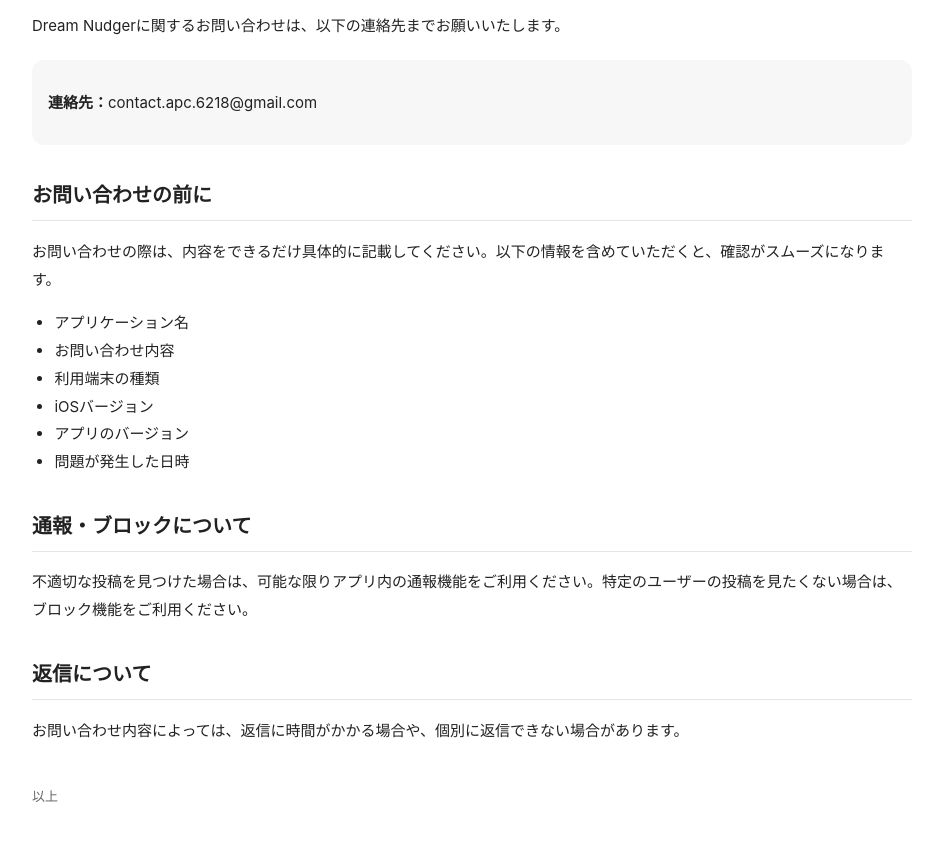
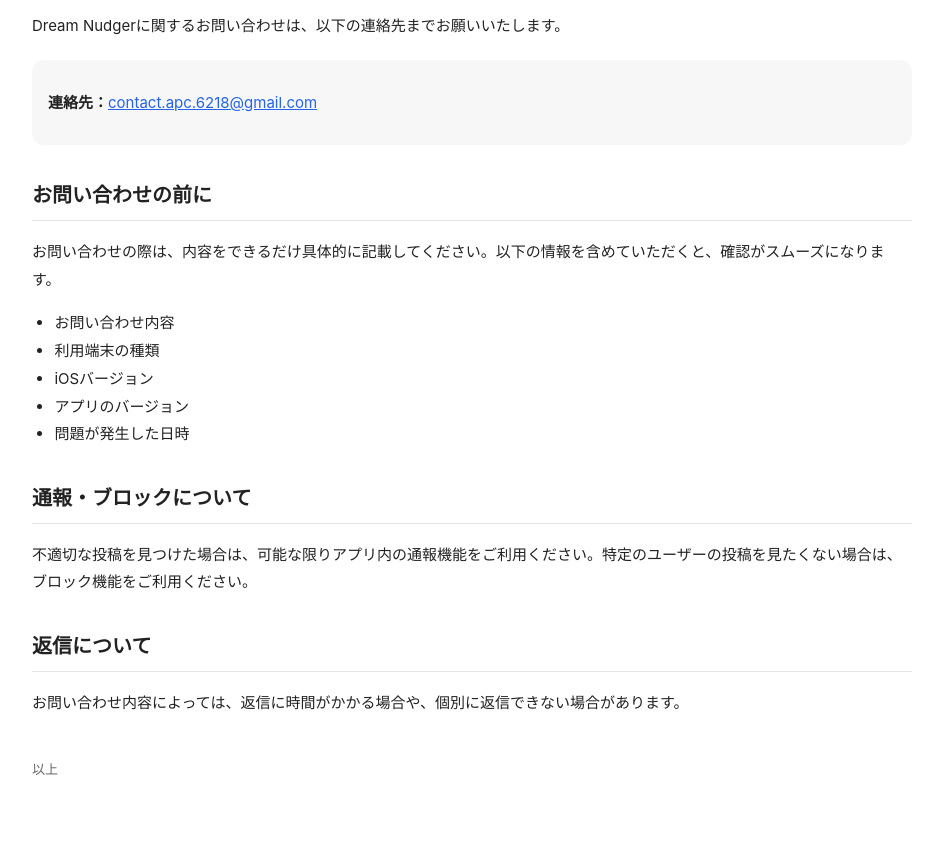
Before and after one commit to kh6218/dream-nudger-policy, a plain HTML site: page contact.html in a window 1280 px wide. Shown: the part 95-936 px from the top of the page, without its empty margins (168-1111 px from the left). Drawn offline with Linux system fonts and the light colour scheme.

Commit message:
Update contact.html

```diff
--- a/contact.html
+++ b/contact.html
@@ -52,13 +52,12 @@
 <p>Dream Nudgerに関するお問い合わせは、以下の連絡先までお願いいたします。</p>
 
 <div class="notice">
-<p><strong>連絡先：</strong>contact.apc.6218@gmail.com</p>
+<p><strong>連絡先：</strong><a href="mailto:contact.apc.6218@gmail.com">contact.apc.6218@gmail.com</a></p>
 </div>
 
 <h2>お問い合わせの前に</h2>
 <p>お問い合わせの際は、内容をできるだけ具体的に記載してください。以下の情報を含めていただくと、確認がスムーズになります。</p>
 <ul>
-<li>アプリケーション名</li>
 <li>お問い合わせ内容</li>
 <li>利用端末の種類</li>
 <li>iOSバージョン</li>
```
